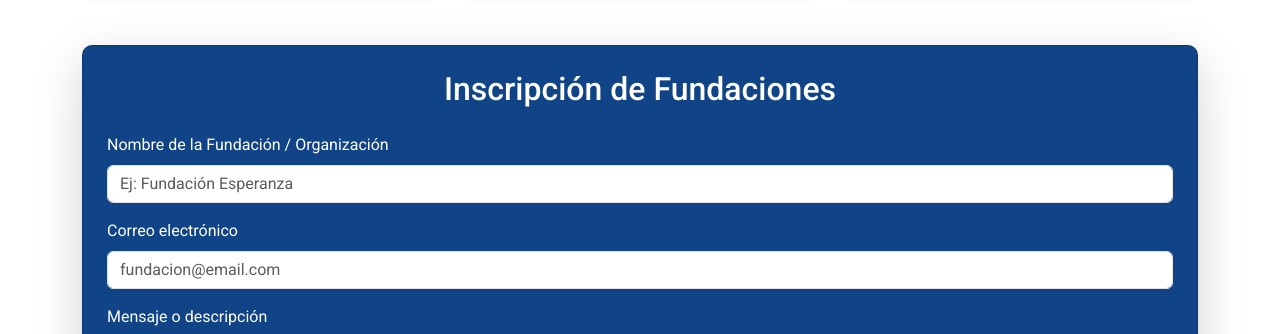
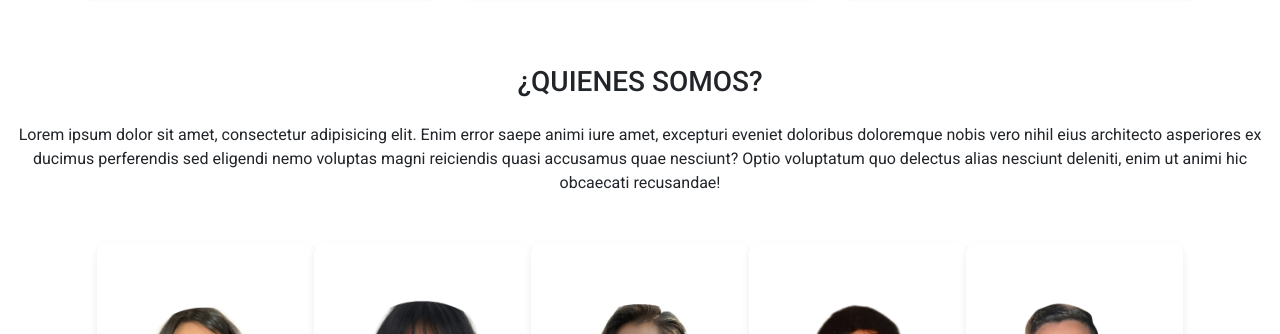
Before and after one commit to sergiosuarez5/puente-solidario, a plain HTML site: page index.html in a window 1280 px wide. Shown: the part 1937-2271 px from the top of the page. Drawn offline with nearby package versions, Linux system fonts and the light colour scheme.

Commit message:
hago cambios

```diff
--- a/index.html
+++ b/index.html
@@ -131,7 +131,7 @@
         </section>
 
 
-<!--         <section class="container quienes_somos_bg my-5">
+        <section class="quienes_somos quienes_somos_bg my-5">
             <h3 class="text-center mb-4">¿QUIENES SOMOS?</h3>
             <p class="text-center mb-5">Lorem ipsum dolor sit amet, consectetur adipisicing elit. Enim error saepe animi iure amet, excepturi eveniet doloribus doloremque nobis vero nihil eius architecto asperiores ex ducimus perferendis sed eligendi nemo voluptas magni reiciendis quasi accusamus quae nesciunt? Optio voluptatum quo delectus alias nesciunt deleniti, enim ut animi hic obcaecati recusandae!</p>
 
@@ -178,7 +178,7 @@
                     </div>
                 </div>
             </div>
-        </section> -->
+        </section>
 
         <section class="container my-5" id="contacto">
             <div class="card shadow-lg">
```
